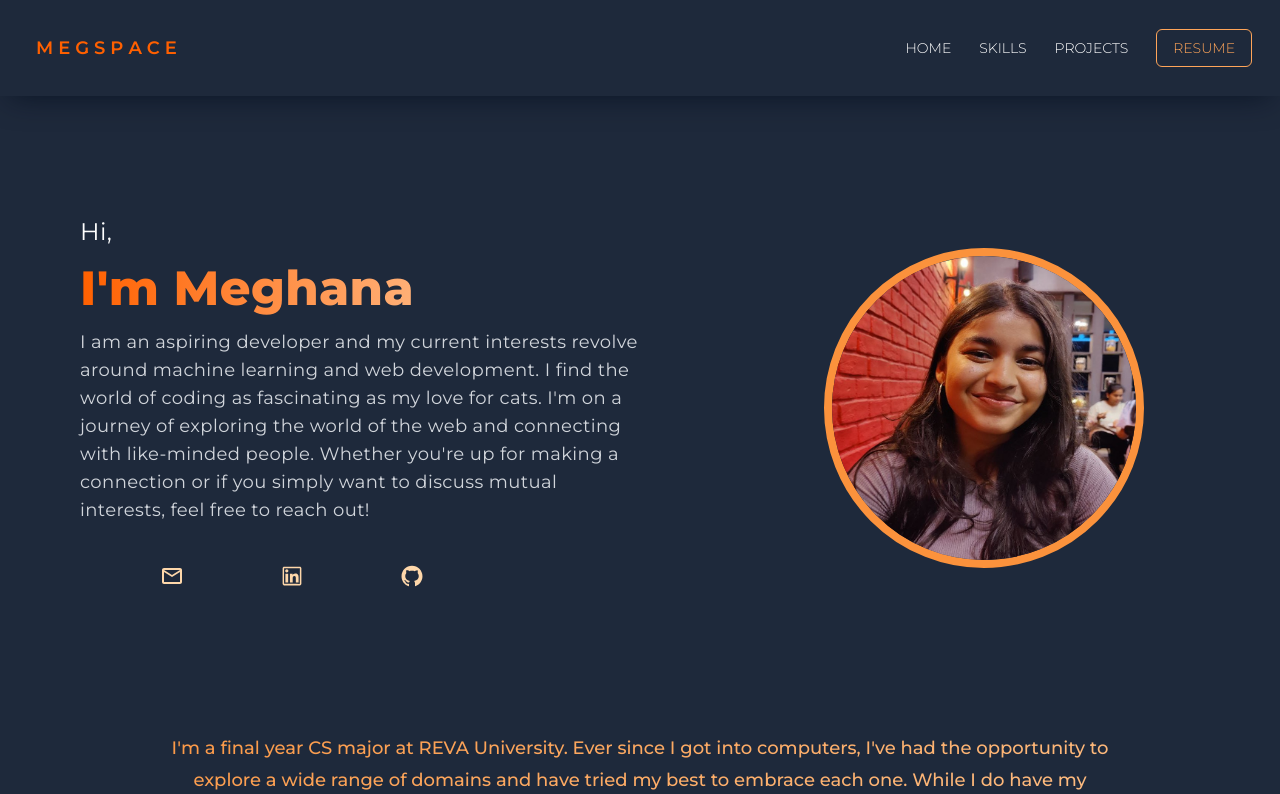
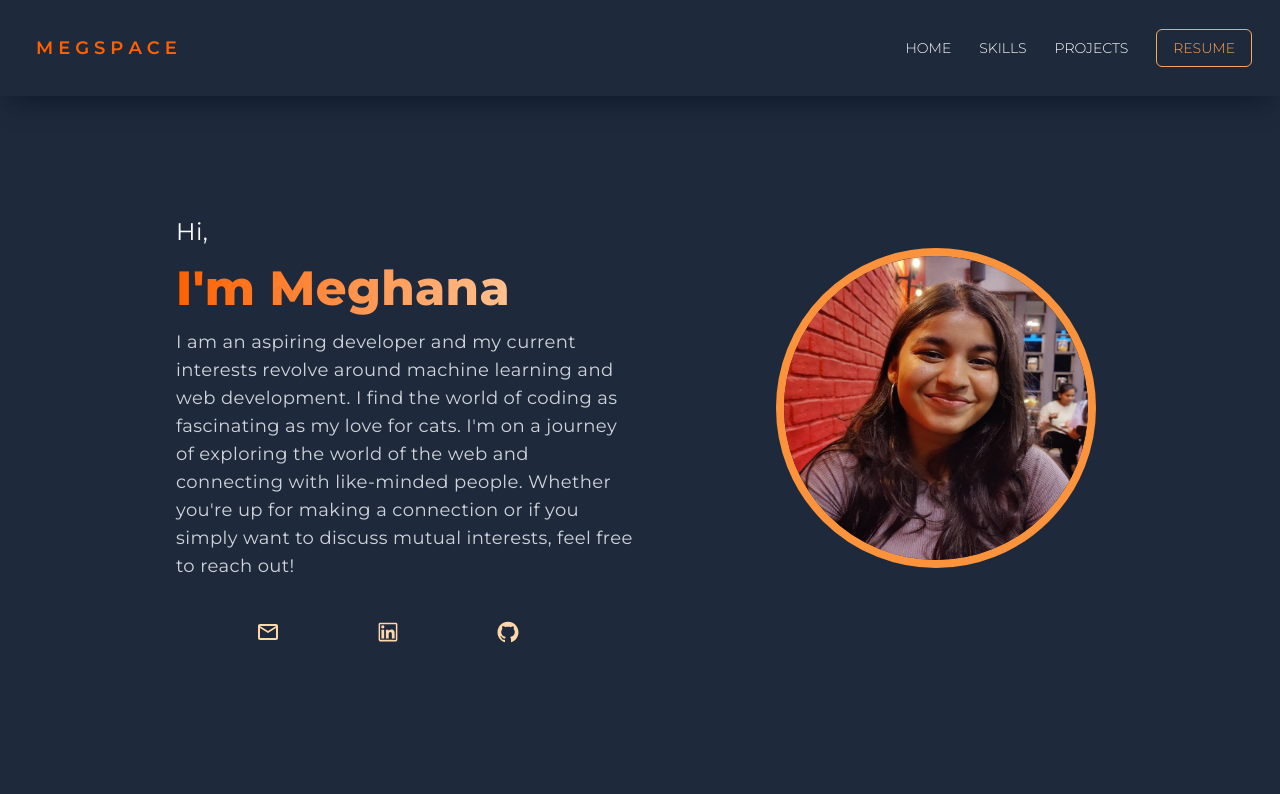
Before and after one commit to notmegg/meg-site, a Next.js app: page / in a window 1280 px wide. Shown: the top 794 px of the page. Built offline with nearby package versions, Linux system fonts and the light colour scheme.

Commit message:
layout fix

```diff
--- a/components/Header.jsx
+++ b/components/Header.jsx
@@ -11,7 +11,7 @@ const Header = () => {
   return (
     <div
       id="header"
-      className="flex flex-col mt-20 px-20 xl:mt-28 xl:flex-row w-full h-full"
+      className="flex flex-col mt-20 px-20 xl:px-44 xl:mt-28 xl:flex-row w-full h-full"
     >
       <div className=" w-full text-center xl:w-1/2 xl:text-left xl:tracking-wide text-white">
         <motion.h3
```
